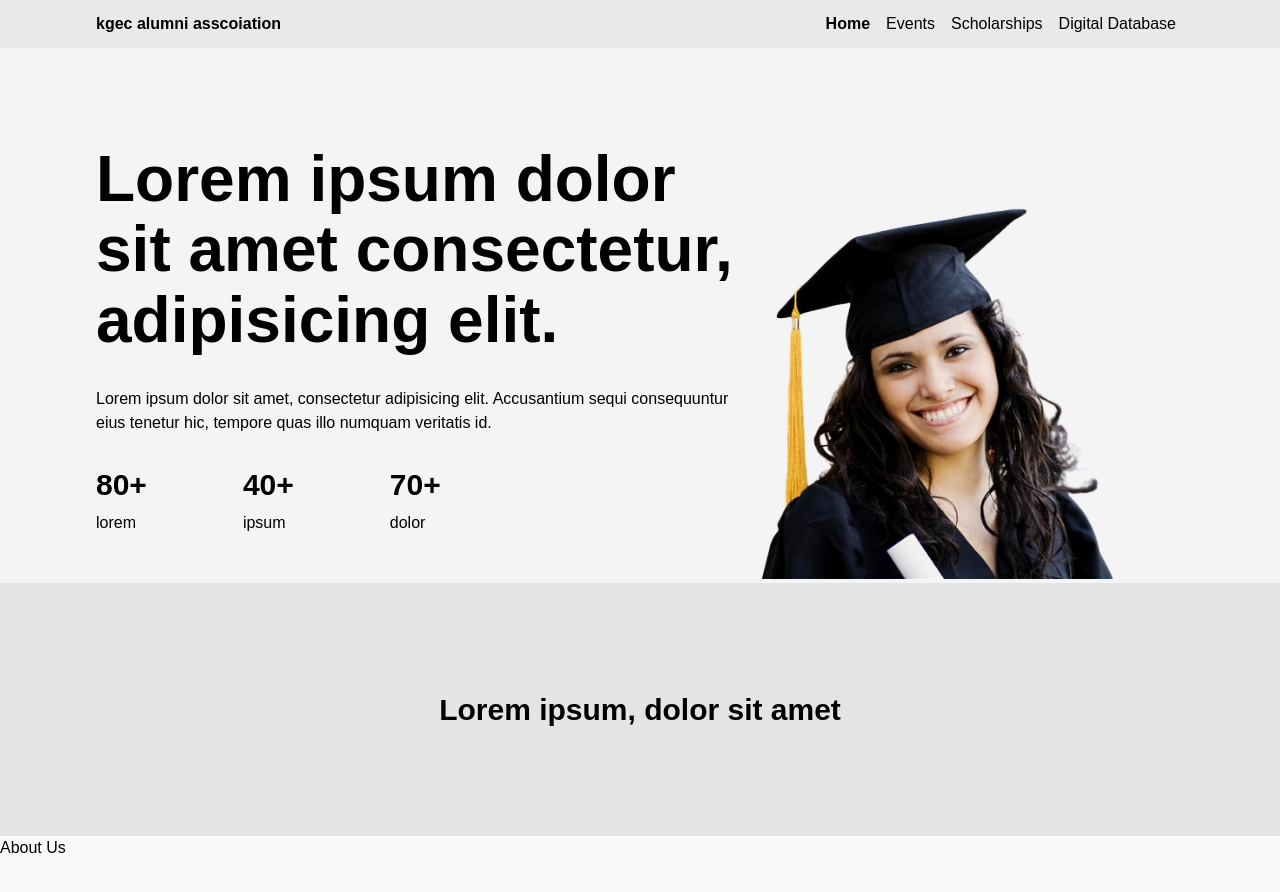
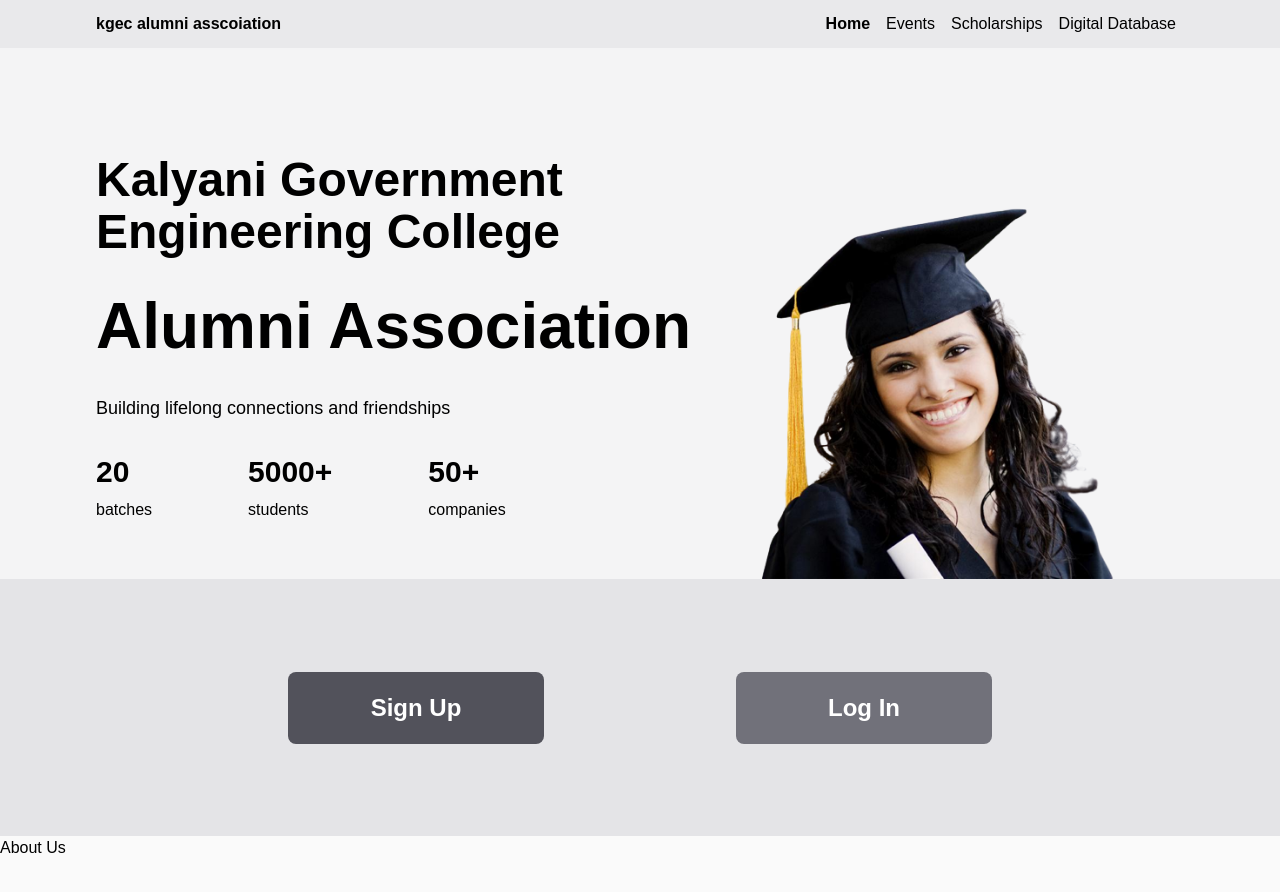
Before and after one commit to kgec-alumni-interaction-cell/website, a Next.js app: page / in a window 1280 px wide. Shown: the top 892 px of the page. Built offline with nearby package versions, Linux system fonts and the light colour scheme; a web font is replaced by a local one.

Commit message:
feat: modified hero and added buttons

```diff
--- a/src/components/home/hero/index.tsx
+++ b/src/components/home/hero/index.tsx
@@ -1,29 +1,46 @@
+import { useState } from "react";
+
+const formatDisplayNumber = (num: number) => {
+  let len = num.toString().length;
+  let roundLimitStr = "1";
+  for (let i = 1; i < len; ++i) roundLimitStr += "0";
+  let roundLimit = Number(roundLimitStr);
+  return Math.round(num/roundLimit) * roundLimit;
+}
+
 /* eslint-disable @next/next/no-img-element */
 export default function HomeHero() {
+  //  Ideally these values should be fetched from a CMS or DB, I made them states just in case.
+  //  The last two are formatted based upon their values, it's nothing but an aesthetic choice.
+  const [numBatches, setNumBatches] = useState<number>(20);
+  const [numStudents, setNumStudents] = useState<number>(5437);
+  const [numCompanies, setNumCompanies] = useState<number>(53);
+
   return (
     <section className="h-[calc(100vh-12px)] bg-zinc-100 min-w-full flex flex-col">
       <div className="min-w-full flex lg:flex-row flex-col p-12 lg:p-24 pb-0 lg:pb-0 h-full">
         <div className="w-full lg:w-[60%] flex flex-col gap-8 justify-center h-full">
+          <h3 className="text-[1.5rem] lg:text-[3rem] leading-[1.1] font-black">
+            Kalyani Government Engineering College
+          </h3>
           <h2 className="text-[3rem] lg:text-[4rem] leading-[1.1] font-black">
-            Lorem ipsum dolor sit amet consectetur, adipisicing elit.
+            Alumni Association
           </h2>
-          <p className="text-base">
-            Lorem ipsum dolor sit amet, consectetur adipisicing elit.
-            Accusantium sequi consequuntur eius tenetur hic, tempore quas illo
-            numquam veritatis id.
+          <p className="text-lg">
+            Building lifelong connections and friendships
           </p>
-          <div className="flex justify-start gap-12 lg:gap-24 mb-12">
+          <div className="flex justify-around lg:justify-start lg:gap-24 mb-12">
             <div className="flex flex-col gap-2">
-              <h2 className="font-bold text-3xl">80+</h2>
-              <p>lorem</p>
+              <h2 className="font-bold text-3xl">{numBatches}</h2>
+              <p>batches</p>
             </div>
             <div className="flex flex-col gap-2">
-              <h2 className="font-bold text-3xl">40+</h2>
-              <p>ipsum</p>
+              <h2 className="font-bold text-3xl">{formatDisplayNumber(numStudents)}+</h2>
+              <p>students</p>
             </div>
             <div className="flex flex-col gap-2">
-              <h2 className="font-bold text-3xl">70+</h2>
-              <p>dolor</p>
+              <h2 className="font-bold text-3xl">{formatDisplayNumber(numCompanies)}+</h2>
+              <p>companies</p>
             </div>
           </div>
         </div>
@@ -35,8 +52,18 @@ export default function HomeHero() {
           />
         </div>
       </div>
-      <div className="bg-zinc-200 h-full flex justify-center items-center">
-        <p className="text-lg lg:text-3xl font-semibold">Lorem ipsum, dolor sit amet </p>
+      <div className="bg-zinc-200 h-full flex flex-col lg:flex-row gap-10 justify-center lg:gap-48 items-center">
+        {/* <p className="text-lg lg:text-3xl font-semibold">Lorem ipsum, dolor sit amet </p> */}
+        <a href="/signup" className="w-full text-center lg:text-right">
+          <button className="bg-zinc-600 hover:bg-zinc-500 text-white font-bold w-1/2 rounded-lg lg:w-64 text-lg lg:text-2xl py-4 lg:py-5">
+            Sign Up
+          </button>
+        </a>
+        <a href="/login" className="w-full text-center lg:text-left">
+          <button className="bg-zinc-500 text-white hover:bg-zinc-400 font-bold w-1/2 rounded-lg lg:w-64 text-lg lg:text-2xl py-4 lg:py-5">
+            Log In
+          </button>
+        </a>
       </div>
     </section>
   );
```
